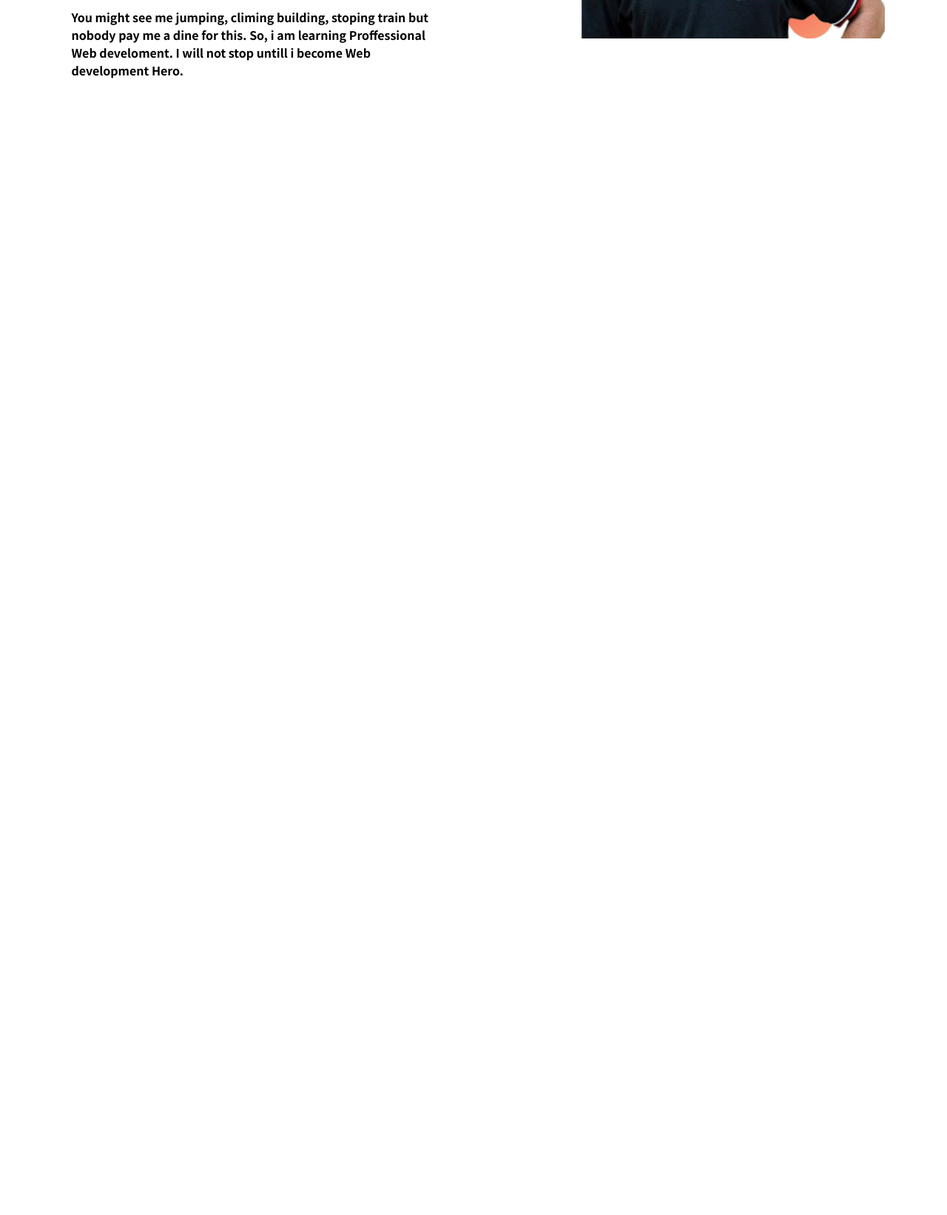
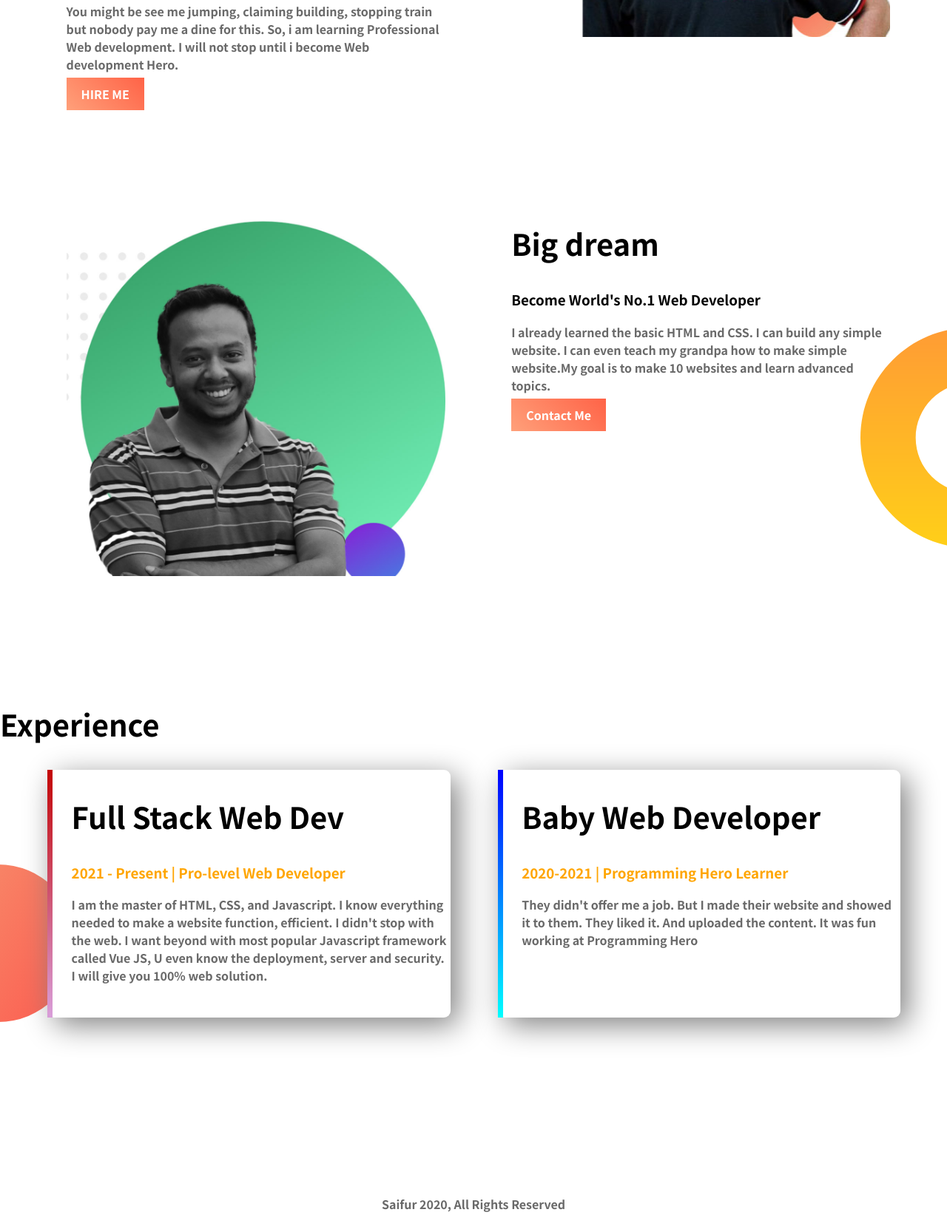
Before and after one commit to saif951/web-portfolio, a plain HTML site: page index.html in a window 1280 px wide. Shown: the part 383-2026 px from the top of the page at 74% size. Before the commit the page ends 800 px from the top, so only its background shows below. Drawn offline with Linux system fonts and the light colour scheme.

Commit message:
My First Ever Webpage

```diff
--- a/index.html
+++ b/index.html
@@ -8,17 +8,52 @@
     <link rel="stylesheet" href="style.css">
 </head>
 <body>
-    <section>
+    <section class="top-banner">
         <div class="half-width">
             <h1>Welcome to</h1>
-            <h1> <span class="name-highlight">Saifur Rahman</span> Portfolio</h1>
+            <h1> <span class="orange-highlight">Saifur Rahman</span> Portfolio</h1>
             <h3>World-Class Proffessional Web Developer</h3>
-            <p>You might see me jumping, climing building, stoping train but nobody pay me a dine for this. So, i am learning Proffessional Web develoment. I will not stop untill i become Web development Hero.</p>
+            <p>You might be see me jumping, claiming building, stopping train but nobody pay me a dine for this. So, i am learning Professional Web development. I will not stop until i become Web development Hero.</p>
+            <a class="link-button" target="_blank" href="https://www.linkedin.com/in/md-saifur-rahman-56740a70/">HIRE ME</a>
+
         </div>
         <div class="half-width">
             <img src="imeges/saifur2.jpg" alt="">
         </div>
     </section>
+    <section class="dream-area">
+
+        <div class="half-width">
+            <img src="imeges/saifur3.jpg" alt="">
+        </div>
+
+        <div class="half-width">
+            <h2>Big dream</h2>
+            <h3>Become World's No.1 Web Developer</h3>
+            <p>I already learned the basic HTML and CSS. I can build any simple website. I can even teach my grandpa how to make simple website.My goal is to make 10 websites and learn advanced topics.</p>
+            <a class="link-button" target="_blank" href="https://www.facebook.com/saif951">Contact Me</a>
+        </div>
+    </section>
+
+    <section class="experience-area">
+        <H2>Experience</H2>
+        <div id="full-stack" class="half-width single-experience">
+            <h2>Full Stack Web Dev</h2>
+            <h3 class="orange-highlight">2021 - Present | Pro-level Web Developer</h3>
+            <p>I am  the master of HTML, CSS, and Javascript. I know everything needed to make a website function, efficient. I didn't stop with the web. I want beyond with most popular Javascript framework called Vue JS, U even know the deployment, server and security. I will give you 100% web solution.</p>
+
+        </div>
+        <div id="baby-web" class="half-width single-experience">
+                <h2>Baby Web Developer</h2>
+                <h3 class="orange-highlight">2020-2021 | Programming Hero Learner</h3>
+                <p>They didn't offer me a job. But I made their website and showed it to them. They liked it. And uploaded the content. It was fun working at Programming Hero</p>
+        </div>
+
+    </section>
+
+    <footer>
+        <p>Saifur 2020, All Rights Reserved</p>
+    </footer>
 
 </body>
 </html>
--- a/style.css
+++ b/style.css
@@ -1,11 +1,18 @@
 body{
+    margin: 0px;
     font-family: 'Noto Sans JP', sans-serif;
 }
 h1{
     font-size: 50px;
 }
-.name-highlight{
+h2{
+    font-size: 40px;
+}
+.orange-highlight{
     color: orange;
+}
+p{
+    color: dimgray;
 }
 .half-width{
     width: 40%;
@@ -16,3 +23,49 @@ h1{
 .half-width img{
     width: 100%;
 }
+.top-banner{
+    background-image: url("imeges/top-banner.png");
+    background-repeat: no-repeat;
+}
+section{
+    height: 500px;
+    padding-bottom: 150px;
+}
+.link-button{
+    text-decoration: none;
+    background-image: linear-gradient(45deg, lightsalmon, tomato);
+    background-color: orange;
+    padding: 10px 20px;
+    border: 5px;
+    color: white;
+    font-weight: 700;
+}
+.dream-area{
+    background-image: url("imeges/dream-bg.png");
+    background-repeat: no-repeat;
+    background-position: right;
+}
+.single-experience{
+    box-shadow: 10px 10px 40px gray;
+    border-radius: 9px;
+    height: 67%;
+    background-color: white;
+}
+.experience-area{
+    background-image: url("imeges/exp-bg.png");
+    background-repeat: no-repeat;
+    background-position: left;
+}
+#full-stack{
+    border-left: 7px solid;
+    border-image: linear-gradient(180deg, rgb(195, 5, 5), rgba(214, 151, 216, 0.918));
+    border-image-slice: 1;
+}
+#baby-web{
+    border-left: 7px solid;
+    border-image: linear-gradient(180deg, blue, cyan);
+    border-image-slice: 1;
+}
+footer p{
+    text-align: center;
+}
```
Also changed, not shown: imeges/saifur3.jpg (added).
